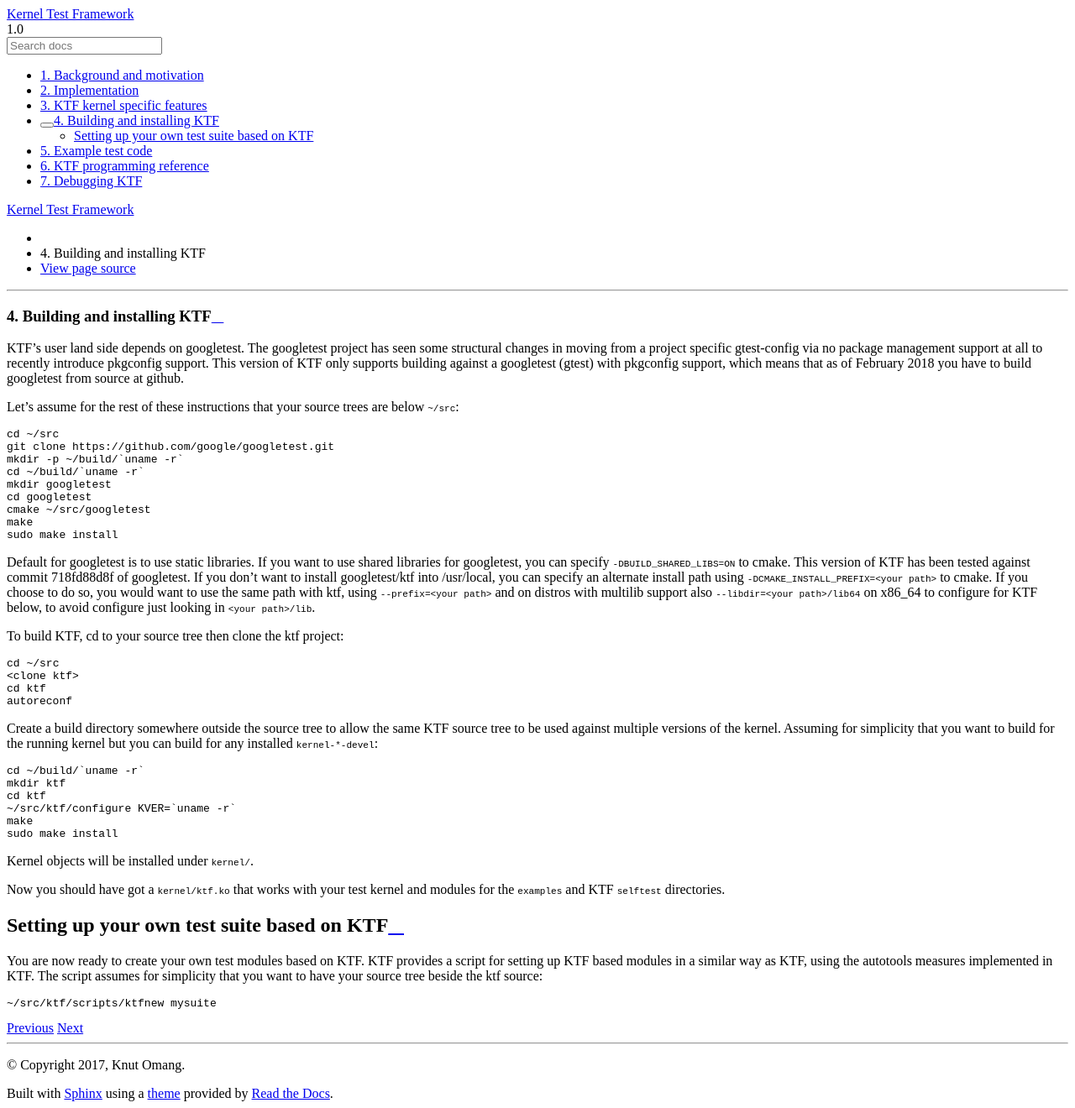
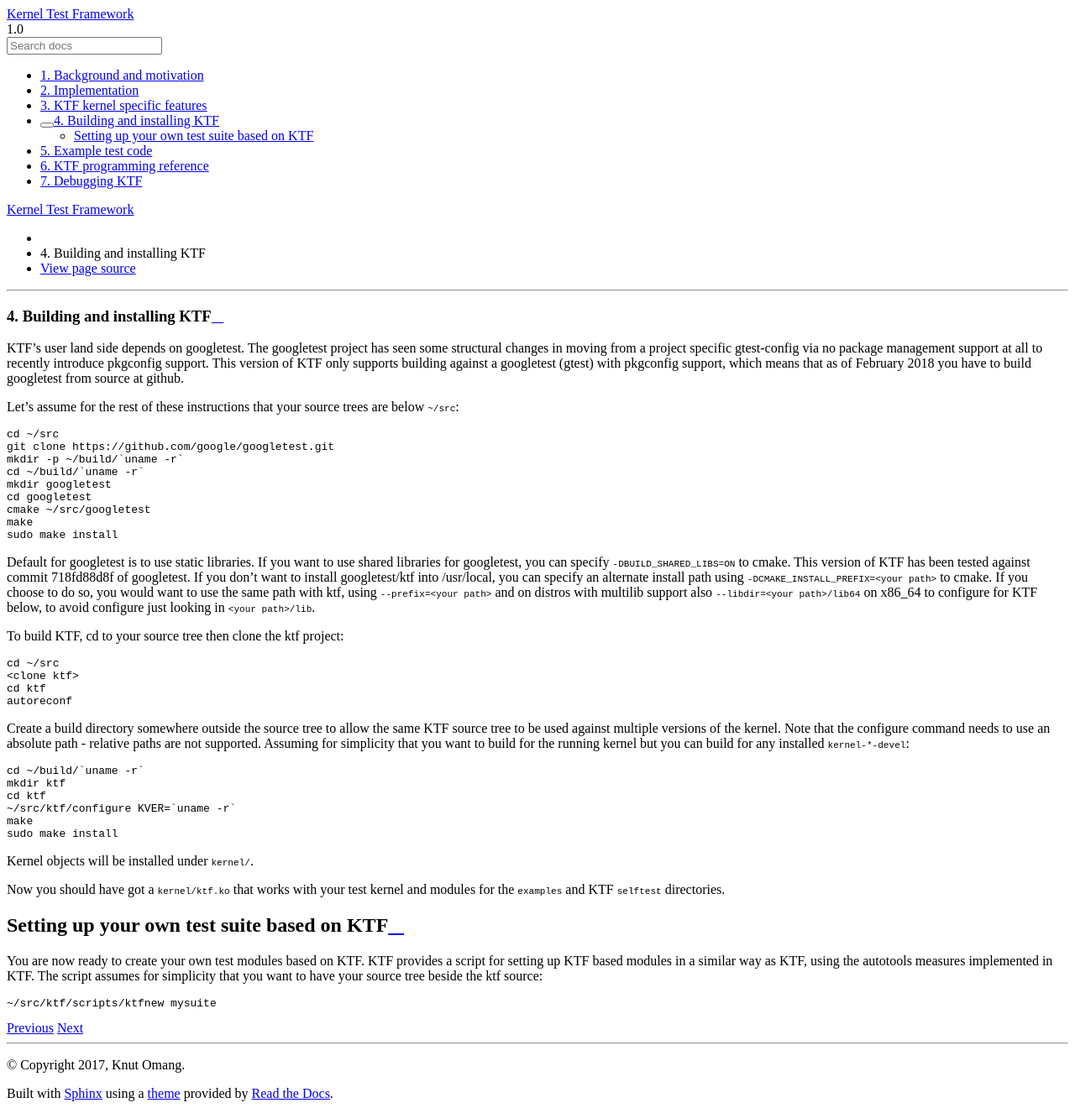
Before and after one commit to oracle/ktf, a Sphinx documentation site: the page built from doc/installation.txt, in a window 1280 px wide. Shown: the whole page at 84% size. Built offline with Sphinx 7.4.7 and the Read the Docs theme 2.0.0, drawn with Linux system fonts in a browser that asks for light colours.

Commit message:
Handle attempts to configure w/relative paths more gracefully
KTF currently does not support invoking configure with
a relative path. Fail with an error message in configure
and also update documentation to state this limitation.

Also fix support for the special relative case
of building in-source, as there might be good use cases
for doing it, although the recommended mode is to build
in a separate build tree.

Mitigates Github issue #8.

Change-Id: I3b616c547171990a7dfac07598124c1a03cc4679
Signed-off-by: Knut Omang <knut.omang@oracle.com>

```diff
--- a/doc/installation.txt
+++ b/doc/installation.txt
@@ -40,7 +40,9 @@ To build KTF, cd to your source tree then clone the ktf project::
 
 Create a build directory somewhere outside the source tree to allow the
 same KTF source tree to be used against multiple versions of the
-kernel. Assuming for simplicity that you want to build for the running
+kernel. Note that the configure command needs to use an absolute path -
+relative paths are not supported.
+Assuming for simplicity that you want to build for the running
 kernel but you can build for any installed ``kernel-*-devel``::
 
 	cd ~/build/`uname -r`
```
Also changed, not shown: 1 other file.
